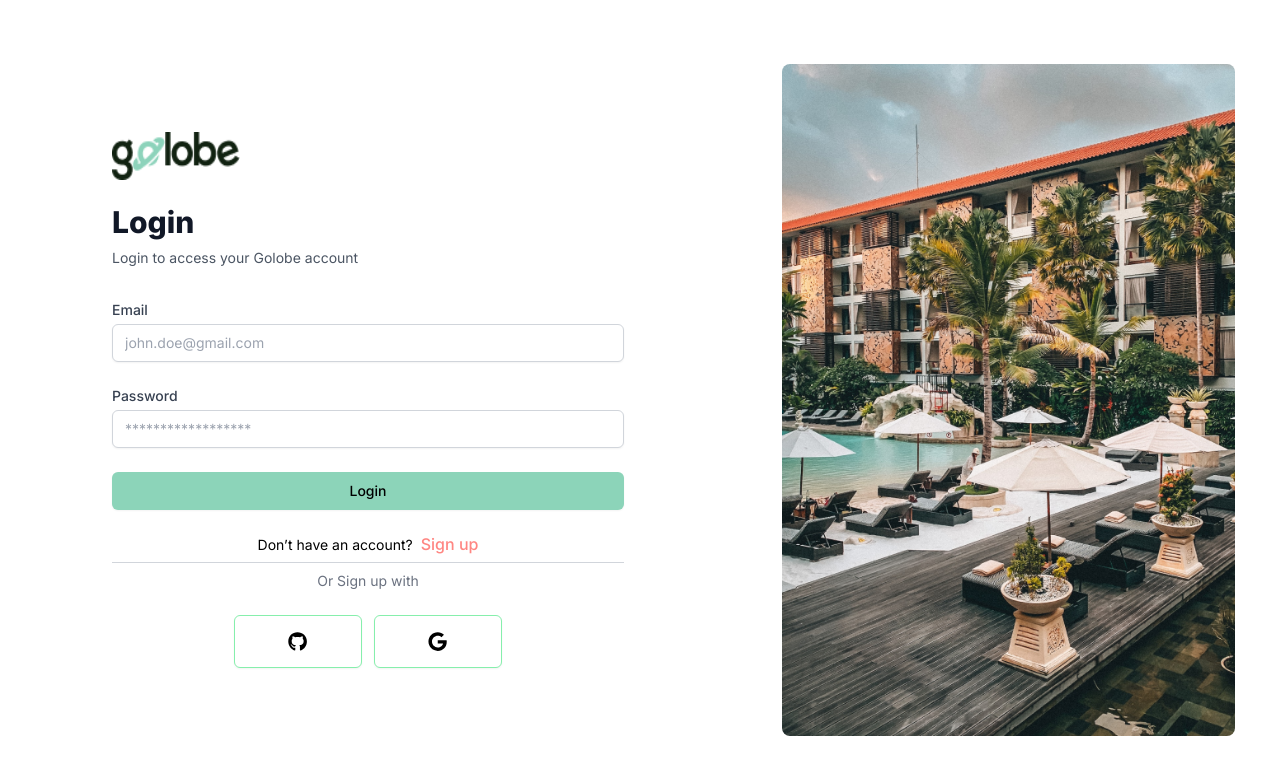
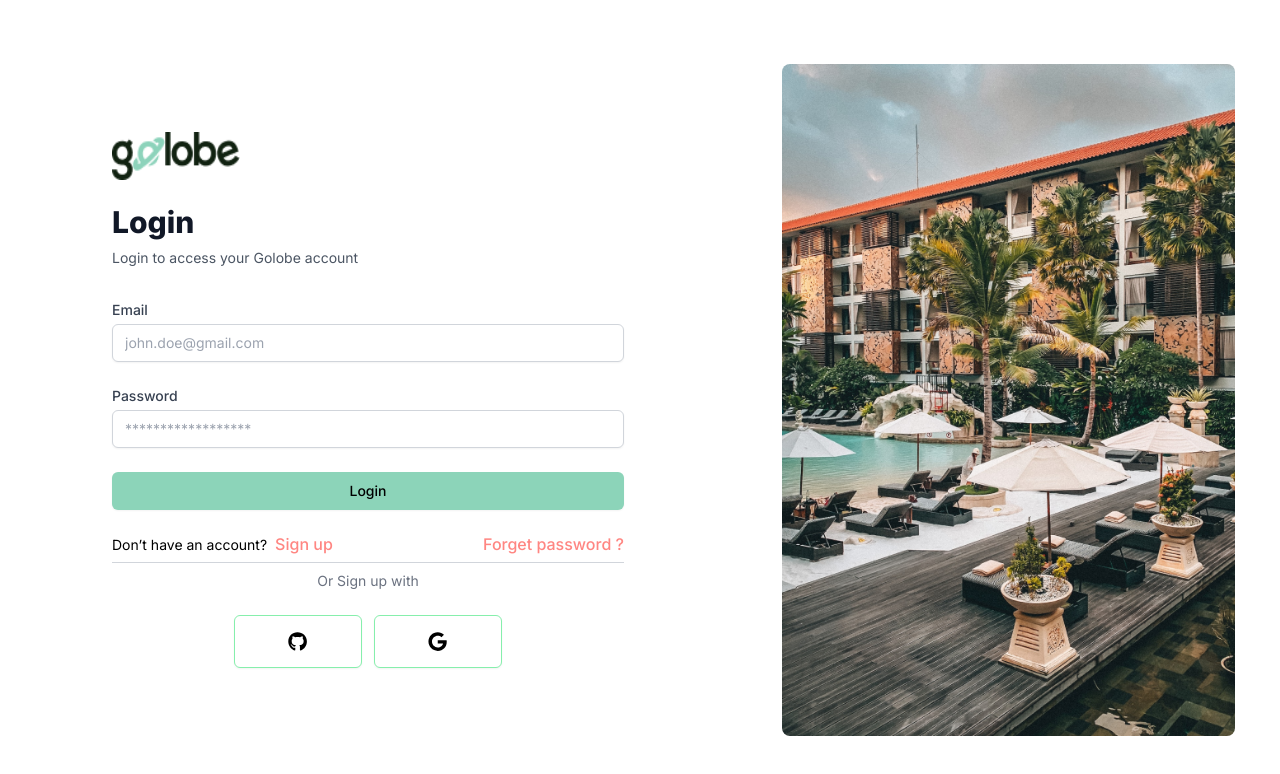
Before and after one commit to seifeddinesaad01/Golobe-Travel-agency-website, a Next.js app: page /sign-in in a window 1280 px wide. Shown: the top 774 px of the page. Built offline with nearby package versions, Linux system fonts and the light colour scheme.

Commit message:
feat(auth): adding password resetting link to sign in page

```diff
--- a/src/app/(auth)/sign-in/page.tsx
+++ b/src/app/(auth)/sign-in/page.tsx
@@ -176,23 +176,25 @@ export default function SignIn() {
                     <div className="w-full border-t border-gray-300" />
                   </div>
                   <div
-                    className="relative flex justify-center text-sm pb-4"
+                    className="relative flex justify-between text-sm pb-4"
                   >
                     <p>
                       Don’t have an account?
                       <Link
                         href="/sign-up"
-                        style={{
-                          color: "#ff8682ff",
-                          fontSize: "1rem",
-                          cursor: "pointer",
-                          paddingLeft: "0.5rem",
-                          fontWeight: '500'
-                        }}
+                        className="link__style"
                       >
                         Sign up
                       </Link>
                     </p>
+                    <p className="link__style">
+                    <Link
+                        href="/forget-password"
+                        className="link__style"
+                      >
+                        Forget password ?
+                      </Link>
+                      </p>
                   </div>
                   <div className="relative flex justify-center text-sm">
                     <div className="relative flex justify-center text-sm">
--- a/src/app/(auth)/sign-in/signIn.css
+++ b/src/app/(auth)/sign-in/signIn.css
@@ -1,4 +1,4 @@
-.form__header{
+.form__header {
   display: flex;
   flex-direction: column;
 }
@@ -9,7 +9,15 @@
     align-self: center;
     text-align: center;
   }
-    .image{
+  .image {
     display: none;
   }
 }
+
+.link__style {
+  color: #ff8682ff;
+  font-size: 1rem;
+  cursor: pointer;
+  padding-left: 0.5rem;
+  font-weight: 500;
+}
```
Lines whose indentation alone changed are shown as unchanged.
